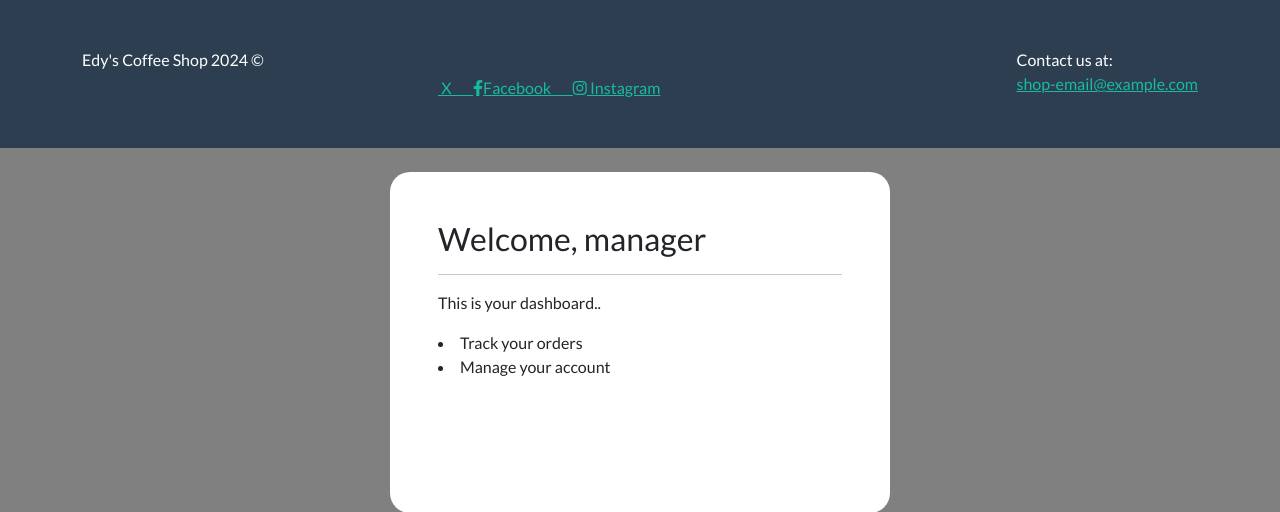
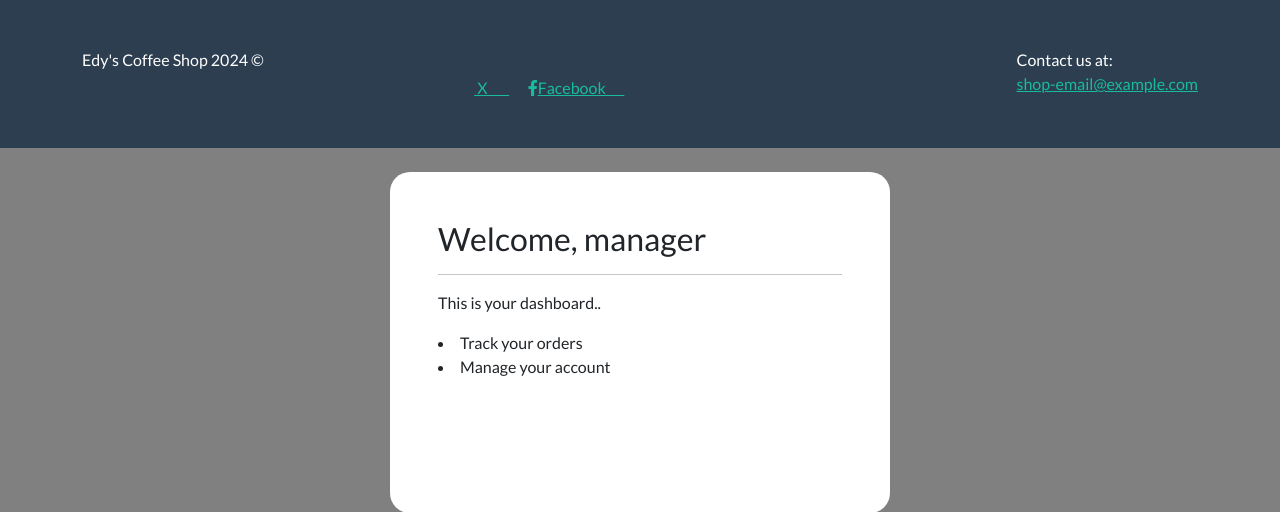
Before and after one commit to EdyDaSilva/ecommerce, a Django app: page /account/dashboard in a window 1280 px wide. Shown: the part 72-584 px from the top of the page. Run offline with Django 4.2, Linux system fonts and the light colour scheme; a user stored in the database is signed in; data comes from the database, SQL or seed files in the repository; some libraries are stand-ins or nearby versions.

Commit message:
instagram removed from footer

```diff
--- a/store/templates/store/base.html
+++ b/store/templates/store/base.html
@@ -247,12 +247,13 @@
                     <a href="https://twitter.com/yourtwitter" target="_blank">
                         <i class="fa-brands fa-x-twitter"></i> X&nbsp;&nbsp;&nbsp;&nbsp;&nbsp;&nbsp;
                     </a>
+                    &nbsp; &nbsp; &nbsp;
                     <a href="https://facebook.com/yourfacebook" target="_blank">
                         <i class="fab fa-facebook-f"></i>Facebook&nbsp;&nbsp;&nbsp;&nbsp;&nbsp;&nbsp;
                     </a>
-                    <a href="https://instagram.com/yourinstagram" target="_blank">
+                    <!--<a href="https://instagram.com/yourinstagram" target="_blank">
                         <i class="fab fa-instagram"></i>  Instagram
-                    </a>
+                    </a>-->
                 </div>
             </div>
         </footer>
```
